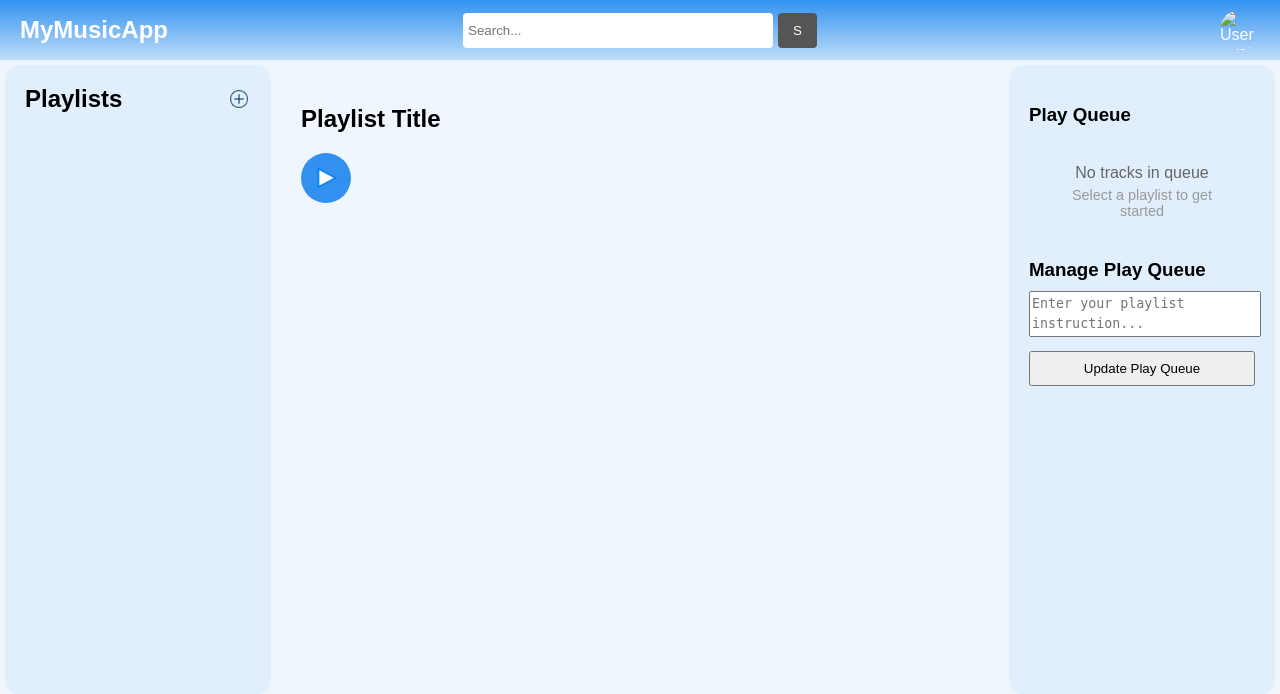
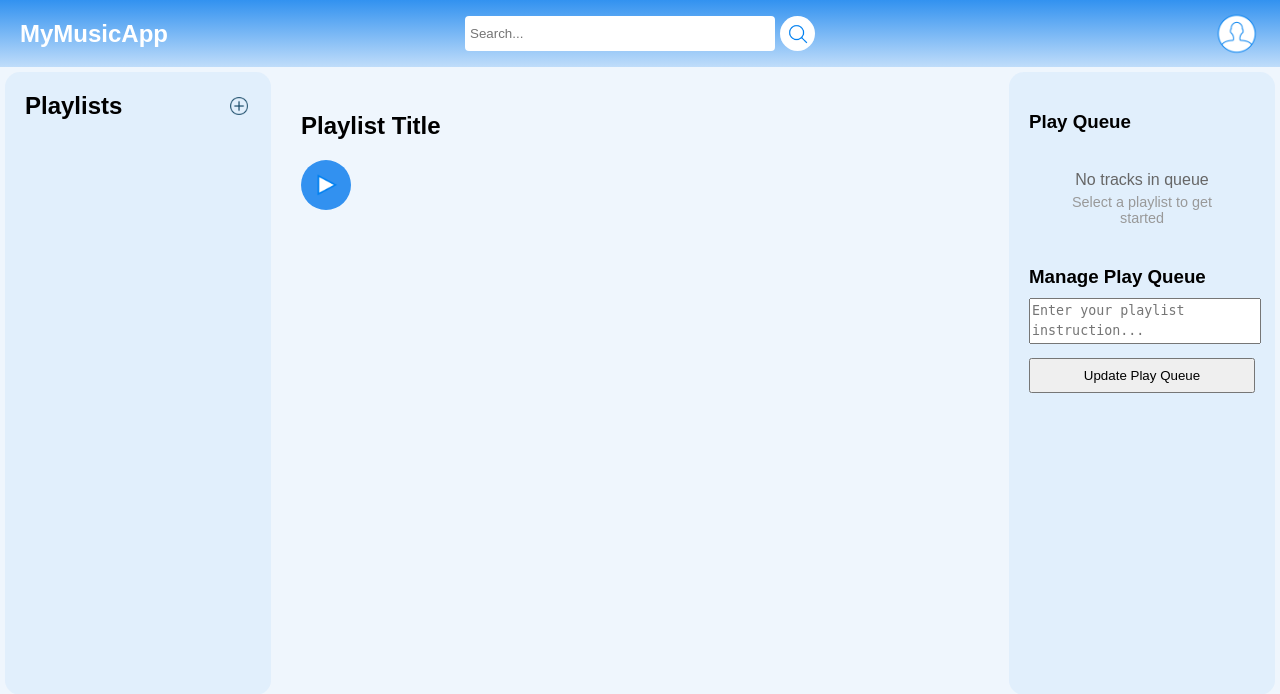
Before and after one commit to ACMLCZH/IntelligentMusicPlayer, a Django app: page /index/ in a window 1280 px wide. Shown: the top 694 px of the page. Run offline with Django 5.2, Linux system fonts and the light colour scheme; a user stored in the database is signed in; data comes from the database, SQL or seed files in the repository; data that the repository does not hold is empty; some libraries are stand-ins or nearby versions.

Commit message:
Update Search Button and User Avatar

```diff
--- a/myapp/static/index_style.css
+++ b/myapp/static/index_style.css
@@ -44,17 +44,27 @@ body {
 }
 
 .nav-search button {
-    padding: 10px 15px;
+    width: 35px;              /* 按钮的宽度 */
+    height: 35px;             /* 按钮的高度，与宽度相同以形成正方形 */
+    background-color: #FFF;/* 按钮的背景颜色 */
+    border: none;             /* 去除默认边框 */
+    border-radius: 50%;       /* 使按钮成为圆形 */
+    cursor: pointer;          /* 鼠标变为指针 */
+    position: relative;       /* 为子元素定位做准备 */
+    display: flex;            /* 使用Flex布局 */
+    align-items: center;      /* 垂直居中 */
+    justify-content: center;  /* 水平居中 */
+    transition: background-color 0.3s; /* 添加过渡效果 */
     margin-left: 5px;
-    background-color: #555;
-    color: white;
-    border: none;
-    border-radius: 4px;
-    cursor: pointer;
+}
+
+#search-button img {
+    width: 30px;
+    height: 30px;
 }
 
 .nav-search button:hover {
-    background-color: #666;
+    background-color: #ccc;
 }
 
 .nav-user {
@@ -66,8 +76,8 @@ body {
 }
 
 #user-avatar {
-    width: 40px;
-    height: 40px;
+    width: 47px;
+    height: 47px;
     border-radius: 50%;
     cursor: pointer;
 }
@@ -99,6 +109,8 @@ body {
 .nav-user.active .dropdown-menu {
     display: block;
 }
+
+
 
 /* Content Area Styles */
 .content-area {
--- a/myapp/templates/index.html
+++ b/myapp/templates/index.html
@@ -26,10 +26,12 @@
         </div>
         <div class="nav-search">
             <input type="text" id="search-input" placeholder="Search...">
-            <button id="search-button">S</button>
+            <button id="search-button">
+                <img src="/static/search.png" alt="Search" id="search-img">
+            </button>
         </div>
         <div class="nav-user" id="nav-user">
-            <img src="https://via.placeholder.com/50" alt="User Avatar" id="user-avatar">
+            <img src="/static/user.png" alt="User Avatar" id="user-avatar">
             <div class="dropdown-menu" id="user-dropdown">
                 <a href="#" id="edit-profile">Edit Profile</a>
                 <a href="#" id="logout">Logout</a>
```
Also changed, not shown: myapp/static/search.png (added), myapp/static/user.png (added).
